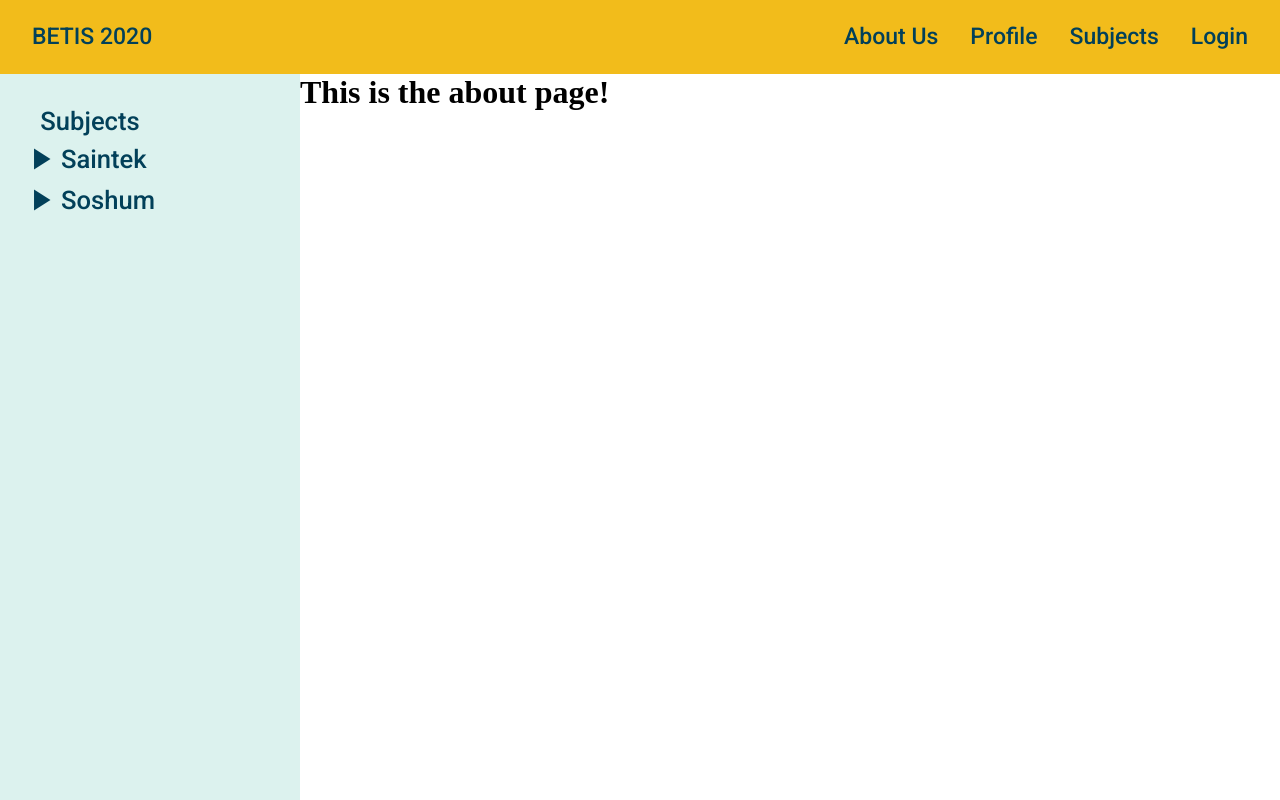
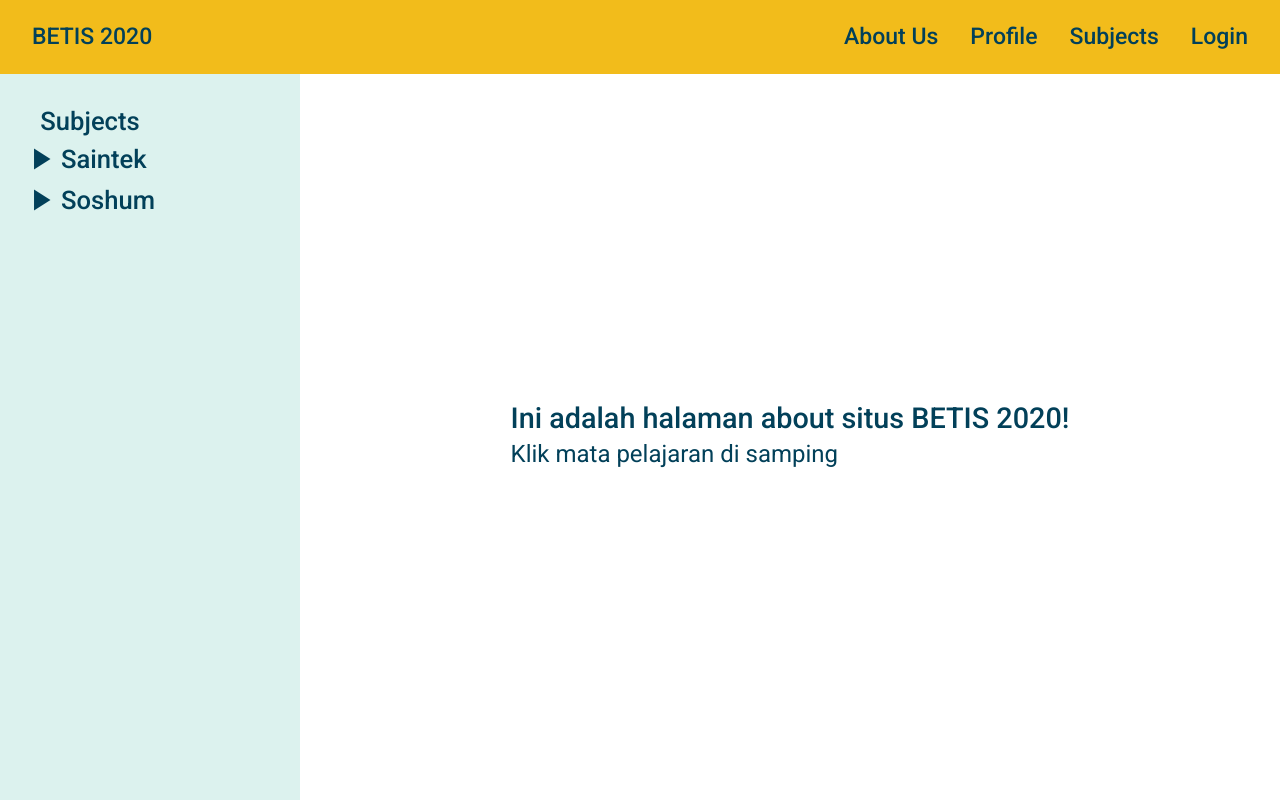
Before and after one commit to zakybilfagih/tugas_betis_vue, a Vue app: page /#/about in a window 1280 px wide. Built offline with nearby package versions, Linux system fonts and the light colour scheme.

Commit message:
added about page

```diff
--- a/src/views/About.vue
+++ b/src/views/About.vue
@@ -1,15 +1,52 @@
 <template>
-  <div class="about">
-    <h1>This is the about page!</h1>
+  <div class="container">
+    <div class="header">
+      <h1>Ini adalah halaman about situs BETIS 2020!</h1>
+      <p>Klik mata pelajaran di samping</p>
+    </div>
   </div>
 </template>
 
 <script>
 export default {
-
+  name: 'about'
 }
 </script>
 
 <style lang="scss" scoped>
+  .container {
+    font-family: 'Roboto';
+    color: $base-color;
+    display: flex;
+    align-items: center;
+    justify-content: center;
+    margin: 0 auto;
+  }
 
+  .header > *{
+    margin-bottom: 5px;
+  }
+
+  h1 {
+    font-weight: 500;
+    font-size: 2.3em;
+    text-align: center;
+  }
+
+  p {
+    display: none;
+    font-weight: 400;
+    font-size: 1.5em;
+  }
+
+  @media only screen and (min-width: 750px) {
+    p {
+      display: block;
+    }
+
+    h1 {
+      font-size: 1.8em;
+      text-align: left;
+    }
+  }
 </style>
--- a/src/views/Subject.vue
+++ b/src/views/Subject.vue
@@ -27,6 +27,7 @@
 
 <script>
 export default {
+    name: 'subject',
     data() {
         return {
             sub_info: {},
--- a/vue.config.js
+++ b/vue.config.js
@@ -7,5 +7,6 @@ module.exports = {
           `
         }
       }
-    }
+    },
+    publicPath: ''
   };
```
